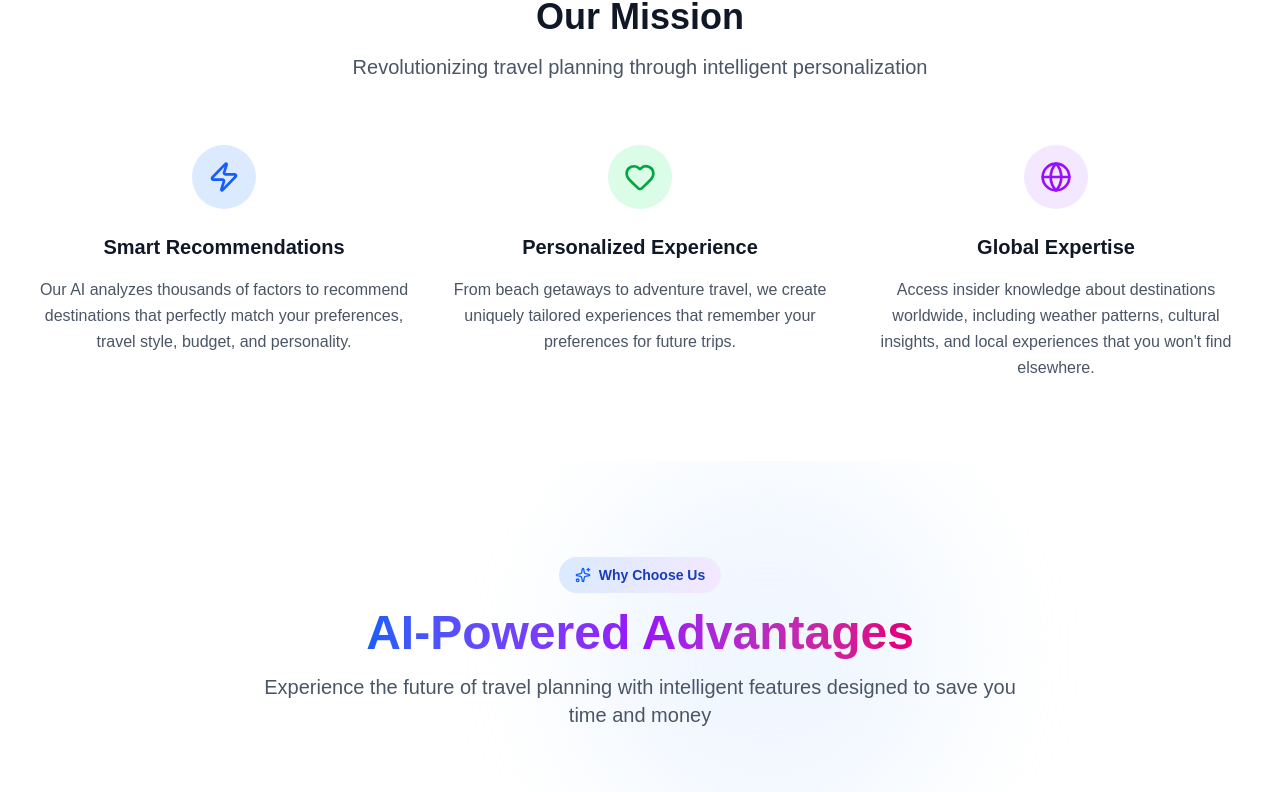
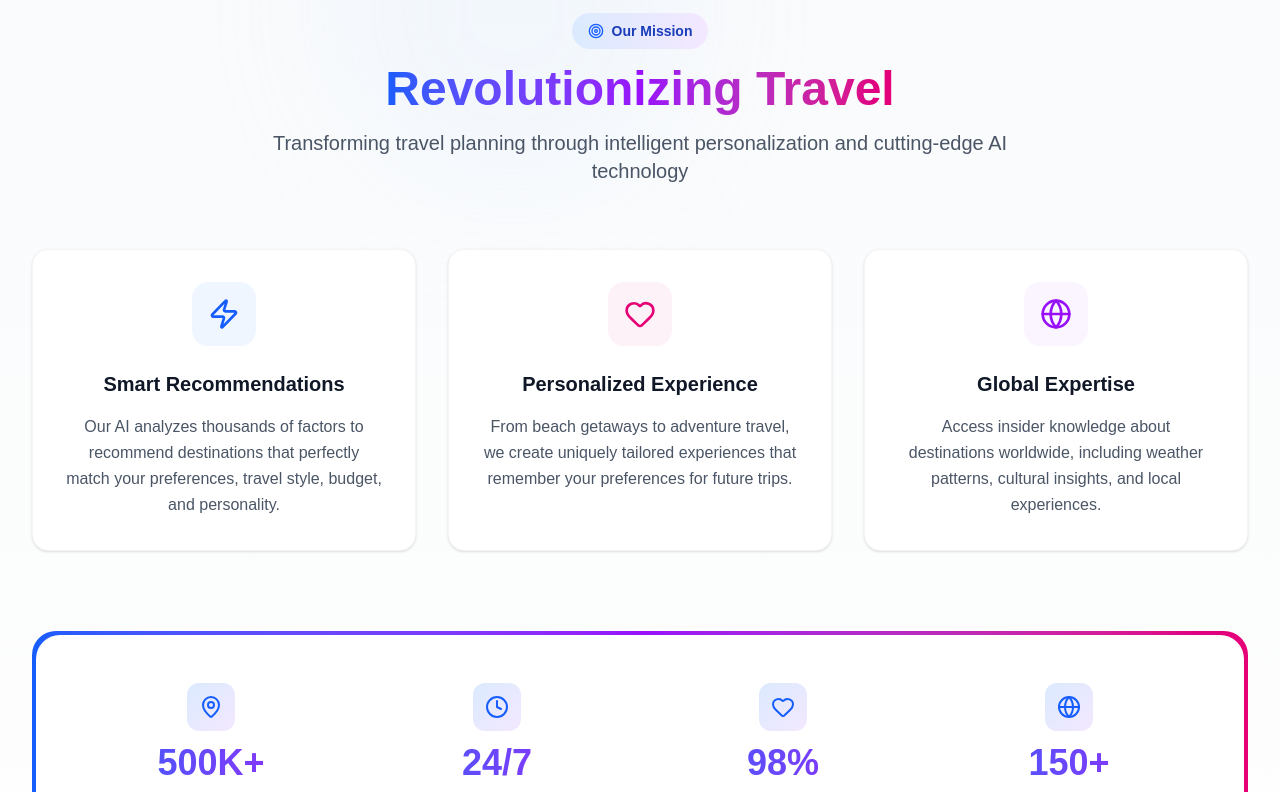
Before and after one commit to Amr-Elshabrawy-Dev/travel-smart-ui, a Next.js app: page / in a window 1280 px wide. Shown: the part 883-1675 px from the top of the page. Built offline with nearby package versions, Linux system fonts and the light colour scheme.

Commit message:
feat: introduce core UI components including a dynamic hero section, reusable icon component, and content sections.

```diff
--- a/components/Icon.tsx
+++ b/components/Icon.tsx
@@ -36,6 +36,7 @@ import {
   Sparkles,
   ArrowRight,
   Clock,
+  Target,
   ChevronUp,
   Linkedin,
   Twitter,
@@ -82,6 +83,7 @@ export type IconName =
   | "Sparkles"
   | "ArrowRight"
   | "Clock"
+  | "Target"
   | "ChevronUp"
   | "Linkedin"
   | "Twitter"
@@ -126,6 +128,7 @@ const iconMap: Record<IconName, LucideIcon> = {
   Sparkles,
   ArrowRight,
   Clock,
+  Target,
   ChevronUp,
   Linkedin,
   Twitter,
--- a/components/hero/HeroSection.tsx
+++ b/components/hero/HeroSection.tsx
@@ -64,7 +64,7 @@ export default function HeroSection() {
   ]);
   const [mounted, setMounted] = useState(false);
   const { scrollY } = useScroll();
-  const scale = useTransform(scrollY, [0, 1200], [1, 1.1]);
+  const scale = useTransform(scrollY, [0, 800], [1, 1.2]);
 
   // Pre-calculate particle properties to avoid hydration issues
   const [particleProps] = useState(() =>
--- a/components/sections/ProjectObjectivesSection.tsx
+++ b/components/sections/ProjectObjectivesSection.tsx
@@ -3,125 +3,273 @@
 import { motion } from "framer-motion";
 import Icon from "../Icon";
 
+const objectives = [
+  {
+    icon: "Zap" as const,
+    title: "Smart Recommendations",
+    description:
+      "Our AI analyzes thousands of factors to recommend destinations that perfectly match your preferences, travel style, budget, and personality.",
+    gradient: "from-blue-500 to-cyan-500",
+    bgColor: "bg-blue-50",
+    hoverBg: "group-hover:bg-blue-100",
+    iconColor: "text-blue-600",
+  },
+  {
+    icon: "Heart" as const,
+    title: "Personalized Experience",
+    description:
+      "From beach getaways to adventure travel, we create uniquely tailored experiences that remember your preferences for future trips.",
+    gradient: "from-pink-500 to-rose-500",
+    bgColor: "bg-pink-50",
+    hoverBg: "group-hover:bg-pink-100",
+    iconColor: "text-pink-600",
+  },
+  {
+    icon: "Globe" as const,
+    title: "Global Expertise",
+    description:
+      "Access insider knowledge about destinations worldwide, including weather patterns, cultural insights, and local experiences.",
+    gradient: "from-purple-500 to-indigo-500",
+    bgColor: "bg-purple-50",
+    hoverBg: "group-hover:bg-purple-100",
+    iconColor: "text-purple-600",
+  },
+];
+
+const stats = [
+  {
+    value: "500K+",
+    label: "Destinations Analyzed",
+    icon: "MapPin" as const,
+  },
+  {
+    value: "24/7",
+    label: "AI Assistance",
+    icon: "Clock" as const,
+  },
+  {
+    value: "98%",
+    label: "Satisfaction Rate",
+    icon: "Heart" as const,
+  },
+  {
+    value: "150+",
+    label: "Countries Covered",
+    icon: "Globe" as const,
+  },
+];
+
 export default function ProjectObjectivesSection() {
   return (
-    <motion.section
-      className="py-20 bg-white"
-      initial={{ opacity: 0, y: 50 }}
-      whileInView={{ opacity: 1, y: 0 }}
-      transition={{ duration: 0.8 }}
-      viewport={{ once: true }}
-    >
-      <div className="max-w-7xl mx-auto px-4 sm:px-6 lg:px-8">
+    <section className="relative py-24 bg-linear-to-b from-gray-50 to-white overflow-hidden">
+      {/* Decorative background elements */}
+      <div className="absolute inset-0 overflow-hidden pointer-events-none opacity-40">
+        <div className="absolute -top-24 left-1/4 w-96 h-96 bg-blue-200/30 rounded-full blur-3xl" />
+        <div className="absolute bottom-0 right-1/4 w-96 h-96 bg-purple-200/30 rounded-full blur-3xl" />
+      </div>
+
+      <div className="relative max-w-7xl mx-auto px-4 sm:px-6 lg:px-8">
+        {/* Header */}
         <div className="text-center mb-16">
-          <motion.h2
-            className="text-3xl font-extrabold text-gray-900 sm:text-4xl"
-            initial={{ opacity: 0, y: 30 }}
-            whileInView={{ opacity: 1, y: 0 }}
+          <motion.div
+            className="inline-flex items-center gap-2 px-4 py-2 bg-linear-to-r from-blue-100 to-purple-100 rounded-full mb-4"
+            initial={{ opacity: 0, scale: 0.8 }}
+            whileInView={{ opacity: 1, scale: 1 }}
             transition={{ duration: 0.6 }}
             viewport={{ once: true }}
           >
-            Our Mission
+            <Icon name="Target" size={16} className="text-blue-600" />
+            <span className="text-sm font-semibold text-blue-800">
+              Our Mission
+            </span>
+          </motion.div>
+
+          <motion.h2
+            className="text-4xl sm:text-5xl font-bold text-gray-900 mb-4"
+            initial={{ opacity: 0, y: 30 }}
+            whileInView={{ opacity: 1, y: 0 }}
+            transition={{ duration: 0.6, delay: 0.1 }}
+            viewport={{ once: true }}
+          >
+            <span className="bg-linear-to-r from-blue-600 via-purple-600 to-pink-600 bg-clip-text text-transparent">
+              Revolutionizing Travel
+            </span>
           </motion.h2>
+
           <motion.p
-            className="mt-4 text-xl text-gray-600"
+            className="mt-4 text-xl text-gray-600 max-w-3xl mx-auto"
             initial={{ opacity: 0, y: 20 }}
             whileInView={{ opacity: 1, y: 0 }}
             transition={{ duration: 0.6, delay: 0.2 }}
             viewport={{ once: true }}
           >
-            Revolutionizing travel planning through intelligent personalization
+            Transforming travel planning through intelligent personalization and
+            cutting-edge AI technology
           </motion.p>
         </div>
+
+        {/* Main Objectives Cards */}
         <motion.div
-          className="grid grid-cols-1 lg:grid-cols-3 gap-8"
+          className="grid grid-cols-1 lg:grid-cols-3 gap-8 mb-20"
           initial="hidden"
           whileInView="visible"
-          viewport={{ once: true }}
+          viewport={{ once: true, amount: 0.2 }}
           variants={{
             hidden: { opacity: 0 },
             visible: {
               opacity: 1,
               transition: {
-                staggerChildren: 0.3,
+                staggerChildren: 0.2,
               },
             },
           }}
         >
-          <motion.div
-            className="text-center"
-            variants={{
-              hidden: { opacity: 0, y: 50 },
-              visible: { opacity: 1, y: 0 },
-            }}
-            transition={{ duration: 0.6 }}
-          >
+          {objectives.map((objective, index) => (
             <motion.div
-              className="mx-auto h-16 w-16 bg-blue-100 rounded-full flex items-center justify-center"
-              whileHover={{ scale: 1.1, rotate: 360 }}
+              key={index}
+              className={`group relative bg-white rounded-2xl p-8 shadow-sm hover:shadow-2xl transition-all duration-300 border border-gray-100 overflow-hidden`}
+              variants={{
+                hidden: { opacity: 0, y: 50 },
+                visible: { opacity: 1, y: 0 },
+              }}
+              whileHover={{ y: -10 }}
               transition={{ duration: 0.3 }}
             >
-              <Icon name="Zap" size={32} className="text-blue-600" />
+              {/* Background gradient on hover */}
+              <div
+                className={`absolute inset-0 bg-linear-to-br ${objective.gradient} opacity-0 group-hover:opacity-5 transition-opacity duration-300`}
+              />
+
+              {/* Icon */}
+              <motion.div
+                className={`relative w-16 h-16 ${objective.bgColor} ${objective.hoverBg} rounded-2xl flex items-center justify-center mx-auto mb-6 transition-colors duration-300`}
+                whileHover={{ rotate: [0, -10, 10, -10, 0], scale: 1.1 }}
+                transition={{ duration: 0.5 }}
+              >
+                <Icon
+                  name={objective.icon}
+                  size={32}
+                  className={objective.iconColor}
+                />
+              </motion.div>
+
+              {/* Title */}
+              <h3 className="text-xl font-bold text-gray-900 mb-4 text-center">
+                {objective.title}
+              </h3>
+
+              {/* Description */}
+              <p className="text-gray-600 leading-relaxed text-center">
+                {objective.description}
+              </p>
+
+              {/* Bottom accent line */}
+              <motion.div
+                className={`absolute bottom-0 left-0 right-0 h-1 bg-linear-to-r ${objective.gradient}`}
+                initial={{ scaleX: 0 }}
+                whileHover={{ scaleX: 1 }}
+                transition={{ duration: 0.3 }}
+              />
             </motion.div>
-            <h3 className="mt-6 text-xl font-semibold text-gray-900">
-              Smart Recommendations
-            </h3>
-            <p className="mt-4 text-gray-600 leading-relaxed">
-              Our AI analyzes thousands of factors to recommend destinations
-              that perfectly match your preferences, travel style, budget, and
-              personality.
-            </p>
-          </motion.div>
-          <motion.div
-            className="text-center"
-            variants={{
-              hidden: { opacity: 0, y: 50 },
-              visible: { opacity: 1, y: 0 },
-            }}
-            transition={{ duration: 0.6 }}
+          ))}
+        </motion.div>
+
+        {/* Stats Section */}
+        <motion.div
+          className="bg-linear-to-r from-blue-600 via-purple-600 to-pink-600 rounded-3xl p-1"
+          initial={{ opacity: 0, y: 30 }}
+          whileInView={{ opacity: 1, y: 0 }}
+          transition={{ duration: 0.6, delay: 0.3 }}
+          viewport={{ once: true }}
+        >
+          <div className="bg-white rounded-3xl p-8 sm:p-12">
+            <motion.div
+              className="grid grid-cols-2 lg:grid-cols-4 gap-8"
+              initial="hidden"
+              whileInView="visible"
+              viewport={{ once: true }}
+              variants={{
+                hidden: { opacity: 0 },
+                visible: {
+                  opacity: 1,
+                  transition: {
+                    staggerChildren: 0.1,
+                  },
+                },
+              }}
+            >
+              {stats.map((stat, index) => (
+                <motion.div
+                  key={index}
+                  className="text-center"
+                  variants={{
+                    hidden: { opacity: 0, scale: 0.8 },
+                    visible: { opacity: 1, scale: 1 },
+                  }}
+                >
+                  <motion.div
+                    className="inline-flex items-center justify-center w-12 h-12 bg-linear-to-br from-blue-100 to-purple-100 rounded-xl mb-3"
+                    whileHover={{ rotate: 360, scale: 1.2 }}
+                    transition={{ duration: 0.6 }}
+                  >
+                    <Icon
+                      name={stat.icon}
+                      size={24}
+                      className="text-blue-600"
+                    />
+                  </motion.div>
+                  <motion.div
+                    className="text-4xl font-bold bg-linear-to-r from-blue-600 to-purple-600 bg-clip-text text-transparent mb-2"
+                    initial={{ scale: 0 }}
+                    whileInView={{ scale: 1 }}
+                    transition={{
+                      type: "spring",
+                      stiffness: 200,
+                      delay: 0.2 + index * 0.1,
+                    }}
+                    viewport={{ once: true }}
+                  >
+                    {stat.value}
+                  </motion.div>
+                  <div className="text-sm text-gray-600 font-medium">
+                    {stat.label}
+                  </div>
+                </motion.div>
+              ))}
+            </motion.div>
+          </div>
+        </motion.div>
+
+        {/* Bottom CTA */}
+        <motion.div
+          className="text-center mt-16"
+          initial={{ opacity: 0, y: 20 }}
+          whileInView={{ opacity: 1, y: 0 }}
+          transition={{ duration: 0.6, delay: 0.5 }}
+          viewport={{ once: true }}
+        >
+          <p className="text-gray-600 mb-6">
+            Ready to experience intelligent travel planning?
+          </p>
+          <motion.a
+            href="/journey"
+            className="inline-flex items-center gap-2 px-8 py-4 bg-linear-to-r from-blue-600 to-purple-600 text-white rounded-full font-semibold shadow-lg hover:shadow-xl hover:shadow-blue-500/50 transition-shadow"
+            whileHover={{ scale: 1.05, y: -2 }}
+            whileTap={{ scale: 0.95 }}
           >
+            <Icon name="Sparkles" size={20} />
+            <span>Start Your Journey</span>
             <motion.div
-              className="mx-auto h-16 w-16 bg-green-100 rounded-full flex items-center justify-center"
-              whileHover={{ scale: 1.1, rotate: 360 }}
+              className="overflow-hidden"
+              initial={{ width: 0 }}
+              whileHover={{ width: 20 }}
               transition={{ duration: 0.3 }}
             >
-              <Icon name="Heart" size={32} className="text-green-600" />
+              <Icon name="ArrowRight" size={20} className="ml-1" />
             </motion.div>
-            <h3 className="mt-6 text-xl font-semibold text-gray-900">
-              Personalized Experience
-            </h3>
-            <p className="mt-4 text-gray-600 leading-relaxed">
-              From beach getaways to adventure travel, we create uniquely
-              tailored experiences that remember your preferences for future
-              trips.
-            </p>
-          </motion.div>
-          <motion.div
-            className="text-center"
-            variants={{
-              hidden: { opacity: 0, y: 50 },
-              visible: { opacity: 1, y: 0 },
-            }}
-            transition={{ duration: 0.6 }}
-          >
-            <motion.div
-              className="mx-auto h-16 w-16 bg-purple-100 rounded-full flex items-center justify-center"
-              whileHover={{ scale: 1.1, rotate: 360 }}
-              transition={{ duration: 0.3 }}
-            >
-              <Icon name="Globe" size={32} className="text-purple-600" />
-            </motion.div>
-            <h3 className="mt-6 text-xl font-semibold text-gray-900">
-              Global Expertise
-            </h3>
-            <p className="mt-4 text-gray-600 leading-relaxed">
-              Access insider knowledge about destinations worldwide, including
-              weather patterns, cultural insights, and local experiences that
-              you won't find elsewhere.
-            </p>
-          </motion.div>
+          </motion.a>
         </motion.div>
       </div>
-    </motion.section>
+    </section>
   );
 }
```
Also changed, not shown: components/sections/AdvantagesSection.tsx (+9 -9 lines).
